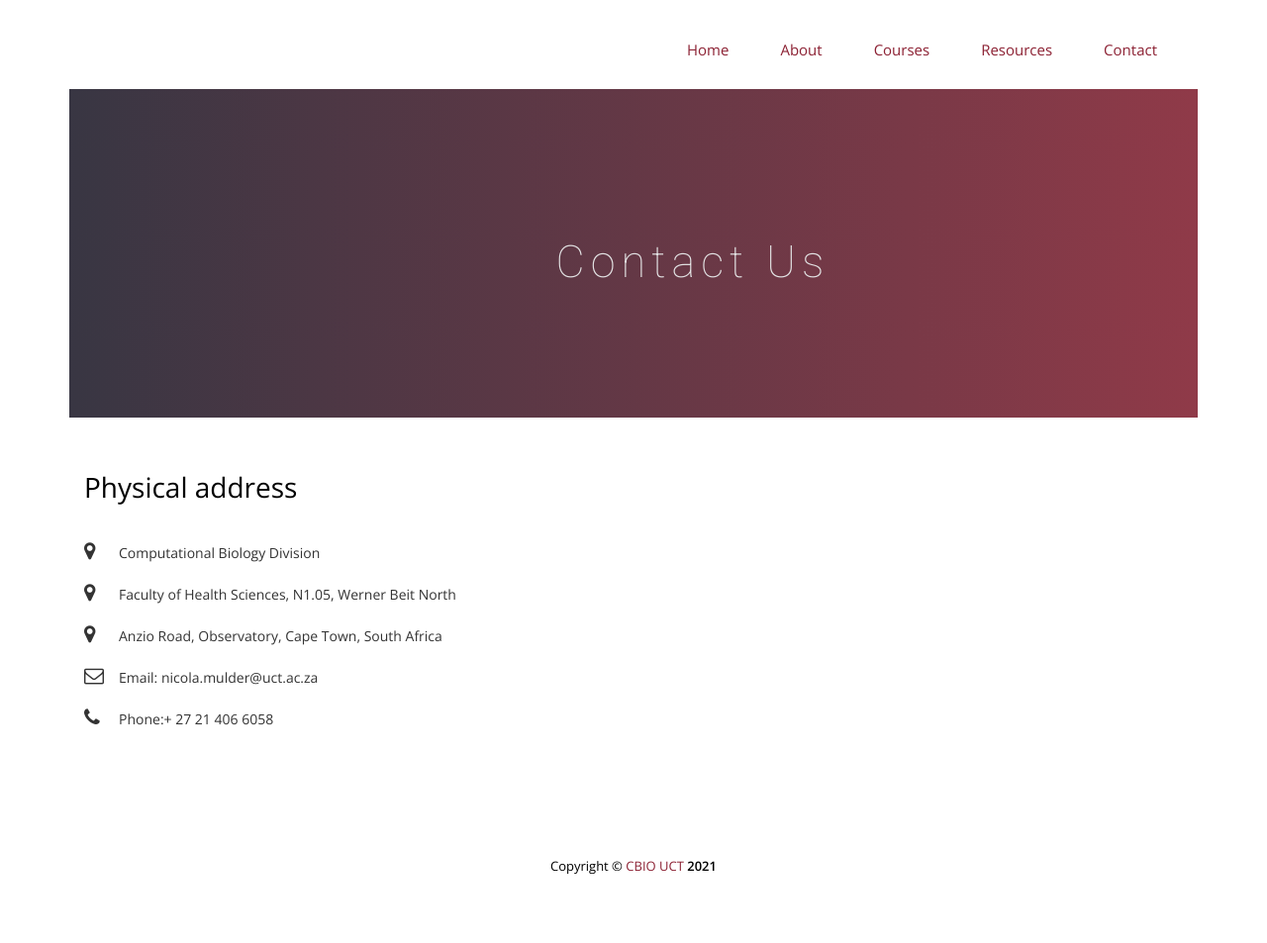
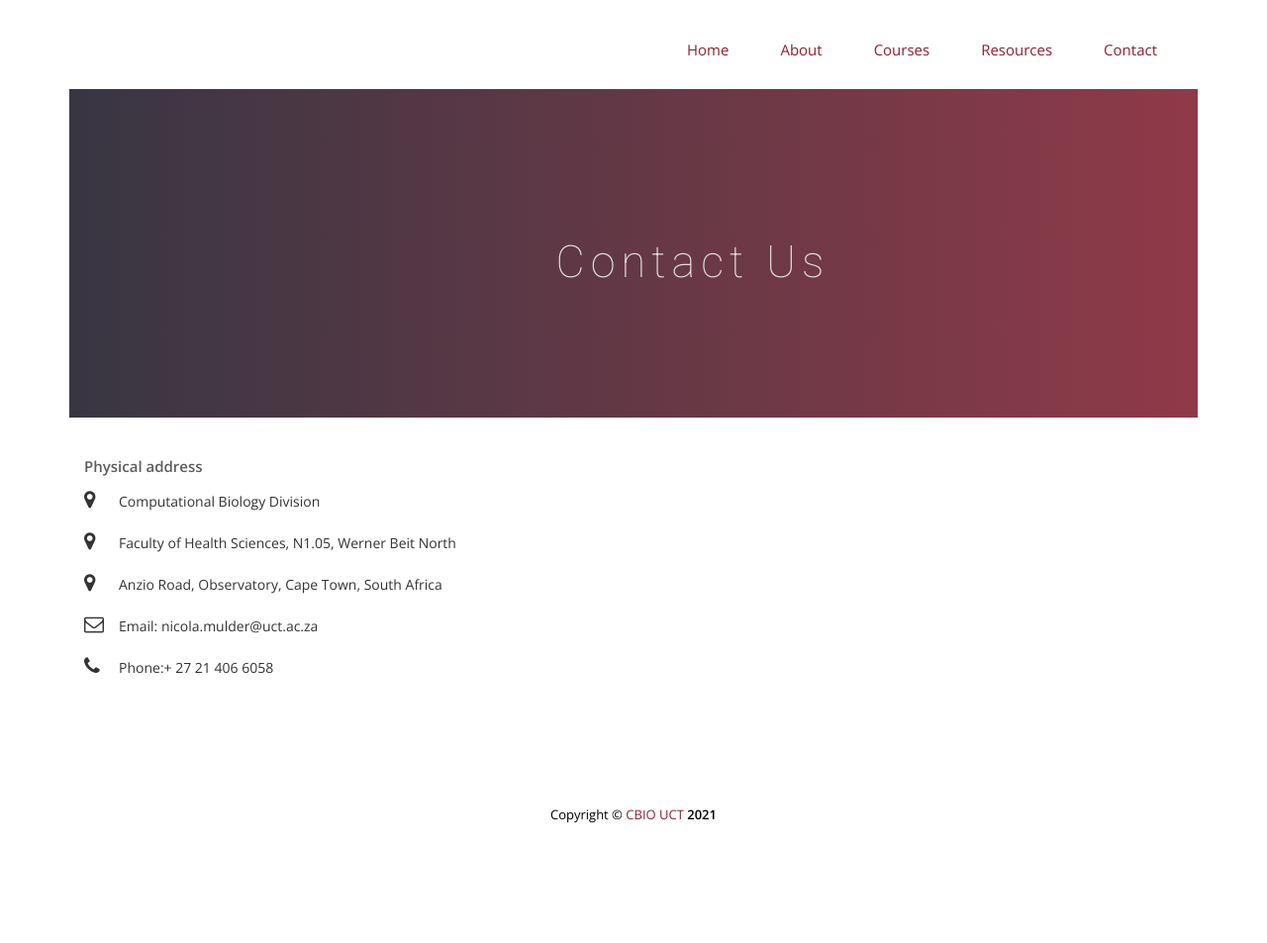
Before and after one commit to pmaturure3/ngsacad, a Jekyll site: the page built from contact.html, in a window 1280 px wide. Shown: the whole page at 99% size. Built offline with Jekyll 4.4.1, drawn with Linux system fonts in a browser that asks for light colours; nearby versions of some CDN libraries; some web fonts are replaced; comment, search, counter and statistics services are not loaded; after the commit the page ends 901 px from its top, so only the background shows below that.

```diff
--- a/contact.html
+++ b/contact.html
@@ -12,7 +12,7 @@ permalink: /contact/
   <div id="contact-box" class="row">
     <div class="col-md-6 col-sm-12">
       <div class="block">
-        <h2>Physical address</h2>
+        <p> <strong>Physical address</strong></p>
         <ul class="address-block">
           <li>
             <i class="fa fa-map-marker"></i>Computational Biology Division
```
